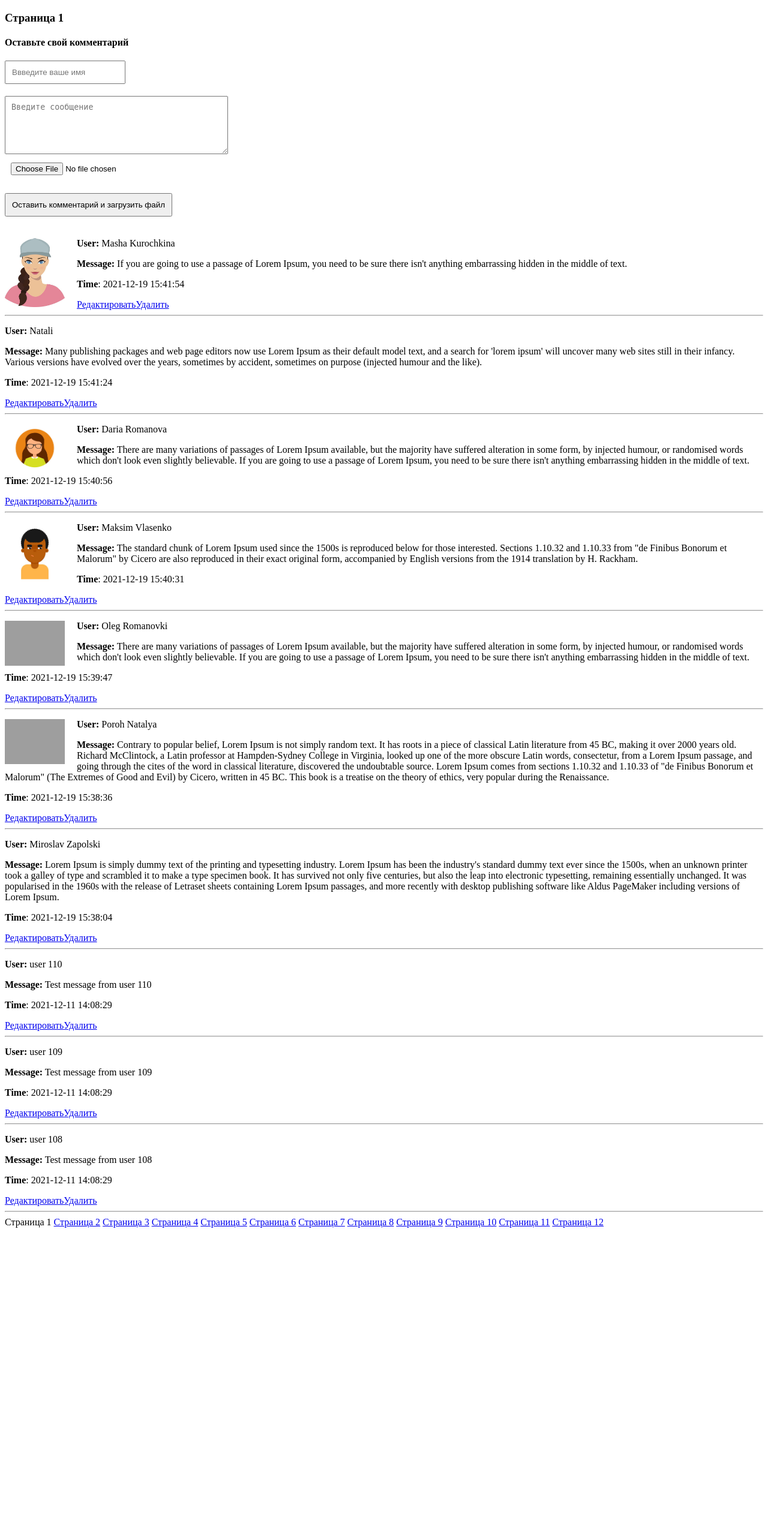
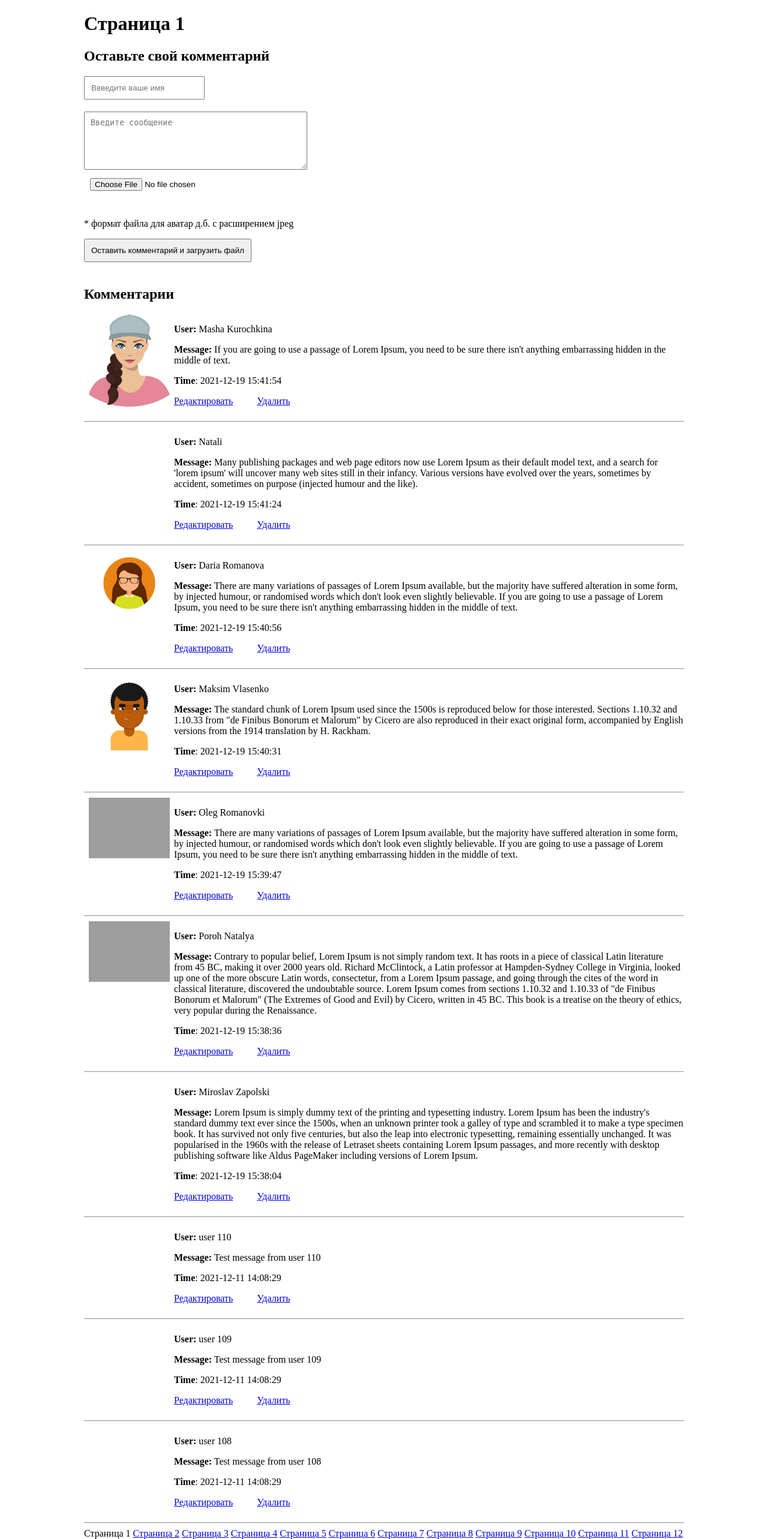
Before and after one commit to Nadlin/php_course, a PHP site: page /homework/10/index.php in a window 1280 px wide. Shown: the whole page at 60% size. Before the commit the page ends 2047 px from the top, so only its background shows below. Run offline with PHP 8.4, Linux system fonts and the light colour scheme; data comes from the database, SQL or seed files in the repository; both versions use the stored data as it was after the commit; grey boxes are pictures that could not be loaded.

Commit message:
Homework 10

```diff
--- a/homework/10/db.php
+++ b/homework/10/db.php
@@ -7,7 +7,7 @@ try {
     if ($mysqli->connect_errno) {
         throw new Exception($mysqli->connect_error);
     }
-    $sql = "ALTER TABLE guestbook.message ADD avatar VARCHAR(20) NULL";
+    $sql = "ALTER TABLE guestbook.message ADD avatar VARCHAR(40) NULL";
     if (!($result = $mysqli->query($sql))) {
         throw new Exception($mysqli->error);
     }
--- a/homework/10/formdata_edit.php
+++ b/homework/10/formdata_edit.php
@@ -2,13 +2,13 @@
 require 'functions.php';
 try {
     if (isset($_POST['edit_message'])) {
-        echo 'Страница ссылки: ' . $_SERVER['HTTP_REFERER'];
+        $host = "localhost"; $username = "root"; $password = ""; $dbname = "guestbook"; $message_table = "message";  $file_dest = "";
+        $mysqli = connectToDataBase($host, $username, $password, $dbname);
         foreach ($_POST as $key => $value) {
             $_POST[$key] = htmlspecialchars($value, ENT_QUOTES | ENT_HTML5);
-            //echo "<br>$key: $_POST[$key]<br>";
         }
         $mysqli = new mysqli("localhost", "root", "", "guestbook");
-        updateData($mysqli, $_POST['user'], $_POST['message_text'], $_POST['id']);
+        updateData($mysqli, $message_table, $_POST['user'], $_POST['message_text'], $_POST['id']);
         header("Location: index.php");
         exit();
     }
--- a/homework/10/functions.php
+++ b/homework/10/functions.php
@@ -20,36 +20,77 @@ function getFirstCurrentMessage(int $currentPage, int $messages_per_page): int
     return ($currentPage - 1) * $messages_per_page;
 }
 
-function addData(object $mysqli, string $name, string $comment, string $file_url)
+function connectToDataBase(string $host, string $username, string $password, string $dbname): object
 {
-    $sql = "INSERT INTO guestbook.message (user, message_text, avatar) VALUES ('$name', '$comment', '$file_url')";
+    return new mysqli($host, $username, $password, $dbname);
+}
+
+function countMessagesFromDB(object $mysqli, string $table_name): int
+{
+    $sql = "SELECT COUNT(*) FROM $table_name"; // в count можно указывать идентификатор и др., но для подсчета строк лучше использовать *
+    // можно использовать псевдоним 'SELECT COUNT(*) as XXX FROM message' и потом обращаться по нему, можно и без as, сразу имя псевдонима
+    if (!($result = $mysqli->query($sql))) {
+        throw new Exception($mysqli->error);
+    }
+
+    return $result->fetch_row()[0];
+}
+
+function getCurrentMessages(object $mysqli, string $table_name, int $first_message, int $messages_per_page): array
+{
+    $sql = "SELECT * FROM $table_name ORDER BY id DESC LIMIT $first_message, $messages_per_page";
+    if (!($result = $mysqli->query($sql))) {
+        throw new Exception($mysqli->error);
+    }
+
+    return  $result->fetch_all(MYSQLI_ASSOC);
+}
+
+function addData(object $mysqli, string $table_name, string $name, string $comment, string $file_url)
+{
+    if ($file_url) {
+        $sql = "INSERT INTO $table_name (user, message_text, avatar) VALUES ('$name', '$comment', '$file_url')";
+    } else {
+        $sql = "INSERT INTO $table_name (user, message_text) VALUES ('$name', '$comment')";
+    }
+
     if (!($result = $mysqli->query($sql))) {
         throw new Exception($mysqli->error);
     }
 }
 
-function getDataForEditing(object $mysqli, int $id)
+function getDataForEditing(object $mysqli, string $table_name, int $id)
 {
-    $sql = "SELECT user, message_text FROM message  WHERE id = $id";
+    $sql = "SELECT user, message_text FROM $table_name WHERE id = $id";
     if (!($result = $mysqli->query($sql))) {
         throw new Exception($mysqli->error);
     }
     $message = $result->fetch_all(MYSQLI_ASSOC);
+
     return $message[0];
 }
 
-function updateData(object $mysqli, string $name, string $comment, string $id)
+function updateData(object $mysqli, string $table_name, string $name, string $comment, string $id)
 {
-    $sql = "UPDATE guestbook.message SET user = '$name', message_text = '$comment' WHERE id = $id";
+    $sql = "UPDATE $table_name SET user = '$name', message_text = '$comment' WHERE id = $id";
     if (!($result = $mysqli->query($sql))) {
         throw new Exception($mysqli->error);
     }
 }
 
-function deleteMessage(object $mysqli, int $id)
+function deleteMessage(object $mysqli, string $table_name, int $id)
 {
-    $sql = "DELETE FROM guestbook.message WHERE id = $id";
-    if (!($result = $mysqli->query($sql))) {
+    $sql1 = "SELECT avatar FROM $table_name  WHERE id = $id";
+    if (!($result1 = $mysqli->query($sql1))) {
+        throw new Exception($mysqli->error);
+    }
+    $file_url = $result1->fetch_all(MYSQLI_ASSOC);
+    if ($file_url[0]['avatar']) {
+        unlink($file_url[0]['avatar']);
+    }
+
+    $sql2 = "DELETE FROM $table_name WHERE id = $id";
+    if (!($result2 = $mysqli->query($sql2))) {
         throw new Exception($mysqli->error);
     }
 }
--- a/homework/10/index.php
+++ b/homework/10/index.php
@@ -5,28 +5,20 @@
 require 'functions.php';
 try {
     $page = getPage();
-    // connect в базу отдельной функцией
-    $mysqli = new mysqli("localhost", "root", "", "guestbook");
-    $sql = 'SELECT COUNT(*) FROM message'; // в count можно указывать идентификатор и др., но для подсчета строк лучше использовать *
-    // можно использовать псевдоним 'SELECT COUNT(*) as XXX FROM message' и потом обращаться по нему, можно и без as, сразу имя псевдонима
-    if (!($result = $mysqli->query($sql))) {
-        throw new Exception($mysqli->error);
-    }
-    $messageCount = $result->fetch_row()[0];
+    $host = "localhost"; $username = "root"; $password = ""; $dbname = "guestbook"; $message_table = "message";
     $messages_per_page = 10;
+
+    $mysqli = connectToDataBase($host, $username, $password, $dbname);
+    $messageCount = countMessagesFromDB($mysqli, $message_table);
     $pages = getPages($messageCount, $messages_per_page);
+
     if (!$page || $page > $pages) throw new Exception('Вы некорректно ввели страницу. Такой страницы не существует');
+
     $first_message = getFirstCurrentMessage($page, $messages_per_page);
-    $sql = "SELECT * FROM message ORDER BY id DESC LIMIT $first_message, $messages_per_page";
-    if (!($result = $mysqli->query($sql))) {
-        throw new Exception($mysqli->error);
-    }
-    $current_messages = $result->fetch_all(MYSQLI_ASSOC);
+    $current_messages = getCurrentMessages($mysqli, $message_table, $first_message, $messages_per_page);
     include 'template/page.php';
 
 } catch (Throwable $e) {
     $error = $e->getMessage();
     include 'template/error.php';
 }
-
-// Notes! можно было бы переменную $mysqli передавать в функцию и запрос в базу за выборкой данных писать в функции
--- a/homework/10/template/page.php
+++ b/homework/10/template/page.php
@@ -14,40 +14,55 @@
         textarea {
             width: 350px;
         }
+        .message {
+            display: flex;
+        }
+        .photo {
+            flex-basis: 150px;
+            flex-shrink: 0;
+            text-align: center;
+        }
+        .info {
+            flex-grow: 1;
+        }
+        .action a {
+            margin-right: 40px;
+        }
+        body {
+            max-width: 1000px;
+            margin: 0 auto;
+        }
         img {
-            width: 100px;
-            margin-right: 20px;
-            float: left;
-        }
-        .info::after {
-            clear: both;
-            content: '';
-            display: block;
+            max-width: 90%;
         }
     </style>
 </head>
 <body>
-    <h3>Страница <?= $page ?></h3>
-    <h4>Оставьте свой комментарий</h4>
+    <h1>Страница <?= $page ?></h1>
+    <h2>Оставьте свой комментарий</h2>
     <form name="leave_comment_file" enctype="multipart/form-data" method="POST" action="formdata.php">
         <input type="text" name="user" placeholder="Ввведите ваше имя" value="" required><br>
         <textarea name="message_text" placeholder="Введите сообщение" rows="5" value="" required></textarea><br>
-        <input type="file" name="file" required><br>
+        <input type="file" name="file"><br>
+        <p>* формат файла для аватар д.б. c расширением jpeg </p>
         <input type="hidden" name="MAX_FILE_SIZE" value="65535">  <!-- oк 66 KB??-->
         <input type="submit" name="comment" value="Оставить комментарий и загрузить файл">
     </form>
+    <h2>Комментарии</h2>
     <div class="content">
         <?php foreach ($current_messages as $message): ?>
-            <div class="info">
-                <div>
+            <div class="message">
+                <div class="photo">
                     <?php if ($message['avatar']): ?>
                         <img src="<?= $message['avatar'] ?>" alt="">
                     <?php endif; ?>
+                </div>
+                <div class="info">
                     <p><b>User: </b><?= $message['user'] ?></p>
+                    <p><b>Message:</b> <?= $message['message_text'] ?></p>
+                    <p><b>Time</b>: <?= $message['message_time'] ?></p>
+                    <p class="action"><a href="edit.php?id=<?= $message['id'] ?>">Редактировать</a><a href="delete.php?id=<?= $message['id'] ?>">Удалить</a></p>
                 </div>
-                <p><b>Message:</b> <?= $message['message_text'] ?></p>
-                <p><b>Time</b>: <?= $message['message_time'] ?></p>
-                <a href="edit.php?id=<?= $message['id'] ?>">Редактировать</a><a href="delete.php?id=<?= $message['id'] ?>">Удалить</a>
             </div><hr>
         <?php endforeach; ?>
     </div>
```
Also changed, not shown: homework/10/delete.php (+4 -3 lines), homework/10/edit.php (+4 -3 lines), homework/10/formdata.php (+14 -6 lines), homework/10/mysql/guestbook.sql (+9 -12 lines), homework/10/images/1639855241276.jpg (deleted), homework/10/images/1639855296440.jpg (deleted), homework/10/images/1639855314611.jpg (deleted), homework/10/images/1639855424399.jpg (deleted), homework/10/images/1639917631231.jpg (renamed from homework/10/images/boy-2.jpg), homework/10/images/1639917656938.jpg (added), homework/10/images/1639917714359.jpg (renamed from homework/10/images/girl.jpg), homework/10/images/242539.jpg (deleted), homework/10/images/948871.jpg (deleted), 4 other files.
